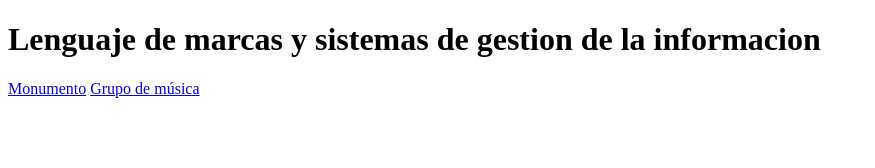
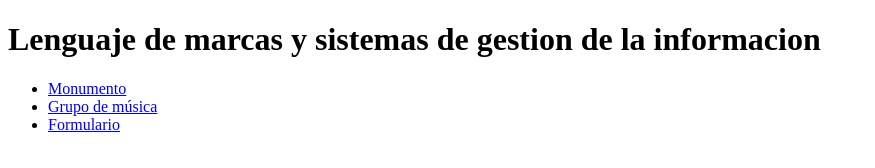
Before and after one commit to Carlosdb148/Carlosdb148.github.io, a plain HTML site: page index.html in a window 1280 px wide. Shown: the whole page, without its empty margins (0-875 px from the left). Drawn offline with Linux system fonts and the light colour scheme.

Commit message:
Update index.html

```diff
--- a/index.html
+++ b/index.html
@@ -5,9 +5,10 @@
     </head>
     <body>
       <h1>Lenguaje de marcas y sistemas de gestion de la informacion</h1>
-      <a href="monumento/index.html">Monumento</a>
-      <a href="Grupo música/Grupo de musica.html">Grupo de música</a>
-      <a href="ormulario/formulario
-
+      <ul>
+        <li><a href="monumento/index.html">Monumento</a></li>
+        <li><a href="Grupo música/Grupo de musica.html">Grupo de música</a></li>
+        <li><a href="Formulario/Formulario.html">Formulario</a></li>
+      </ul>
     </body>
 </html>
```
